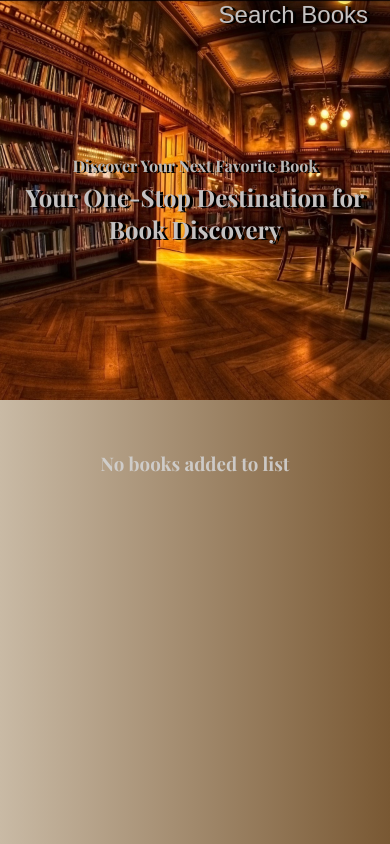
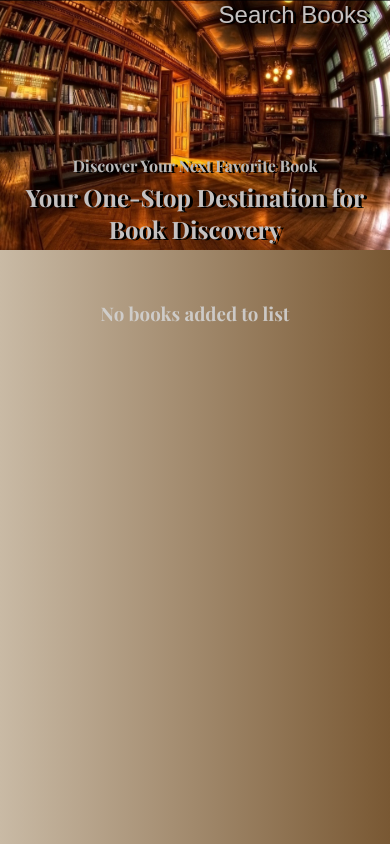
Before and after one commit to Drayved/Book-Finder, a React (Vite) app: page / in a window 390 px wide. Both pictures are taken after a click on the button "My list". Built offline with nearby package versions, Linux system fonts and the light colour scheme; a web font is replaced by a local one.

Commit message:
Update index.css

```diff
--- a/src/index.css
+++ b/src/index.css
@@ -352,6 +352,10 @@ button{
     .no-books-container{
         margin-top: 2rem;
     }
+
+    .header{
+        height: 250px;
+    }
 }
 
 @media(max-width: 1660px){
```
